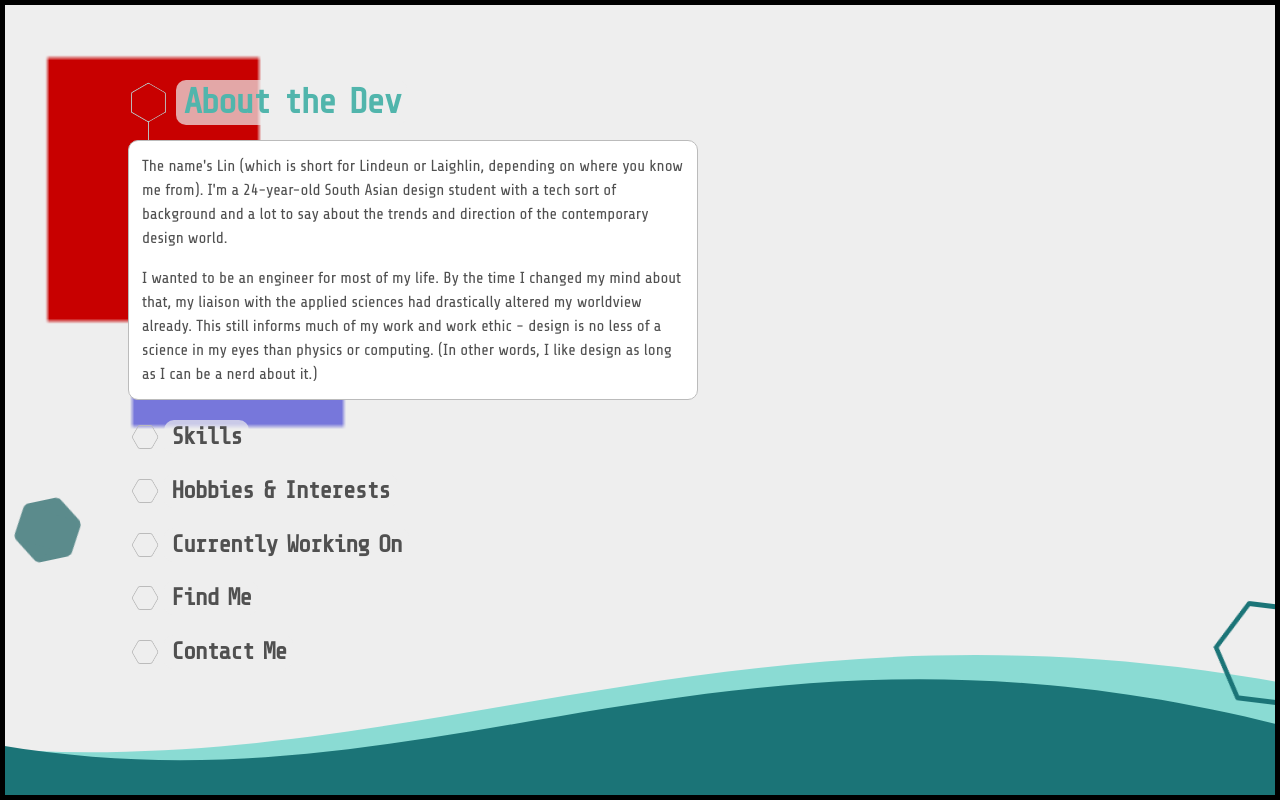
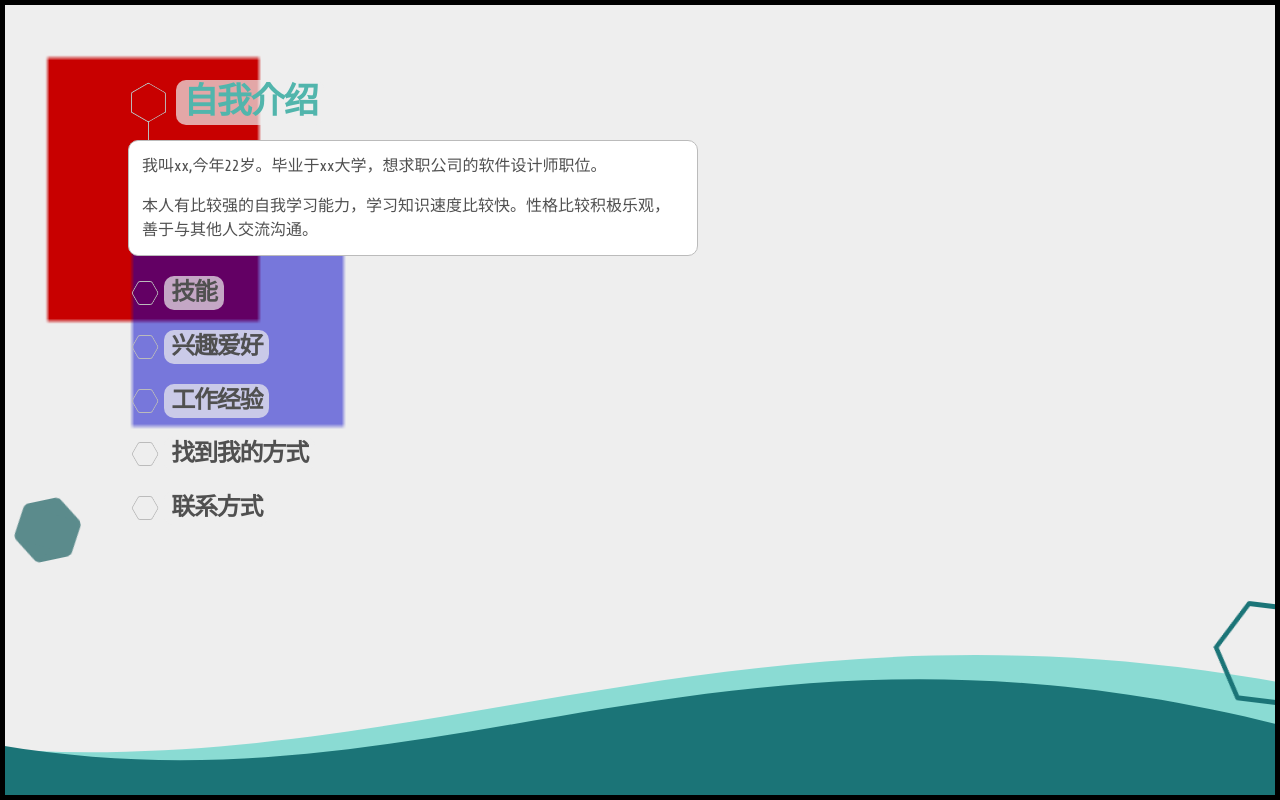
Before and after one commit to a2760336631/shixun, a Flask app: page / in a window 1280 px wide. Run offline with Flask 2, Linux system fonts and the light colour scheme.

Commit message:
代码改动描述

```diff
--- a/app.py
+++ b/app.py
@@ -11,13 +11,27 @@ import csv, re, operator
 app = Flask(__name__)
 
 person = {
-    'last_name' : '阮',
-    'first_name': '辉',
+    'last_name' : 'x',
+    'first_name': 'x',
     'address' : 'xx大学',
     'job': '软件工程师',
     'tel': '0000001',
     'email': '11111@qq.com.com',
+    'dev':'我叫xx,今年22岁。毕业于xx大学，想求职公司的软件设计师职位。',
     'description' : '本人有比较强的自我学习能力，学习知识速度比较快。性格比较积极乐观，善于与其他人交流沟通。',
+    'skill':'精通面向对象编程和计算相关的数学。精通java和python,学习过对Android方面的开发',
+    'interests1':'小型独立编码项目（半专业）,音乐,视频,大型多人在线游戏。',
+    'work':'一个Android的无障碍应用程序，一个我随意使用的博客平台的桌面主题，以及一个摄影项目，详细描述了城市环境中自然和人工的相互作用。',
+    'contact':[
+        {
+            'way':'电话',
+            'lk':'111111'
+        },
+        {
+            'way':'邮箱',
+            'lk':'2222@qq.com'
+        }
+    ],
     'social_media' : [
         {
             'link': 'https://www.facebook.com/',
@@ -40,19 +54,19 @@ person = {
     'experiences' : [
         {
             'title' : 'python爬虫',
-            'company': '王元平国际有限公司',
+            'company': 'xx国际有限公司',
             'description' : '对网页的视频信息进去爬取，并对爬取的数据进行分析，查看热门视频数据与什么相关.',
             'timeframe' : 'July 2018 - November 2019'
         },
         {
             'title' : '购物商城',
-            'company': '王元平国际有限公司',
+            'company': 'xx国际有限公司',
             'description' : '添加登录注册系统和商品添加 ',
             'timeframe' : 'February 2017 - Present'
         },
         {
             'title' : '购票系统',
-            'company': '王元平国际有限公司',
+            'company': 'xx国际有限公司',
             'description' : '添加购票信息和对机票的添加删除',
             'timeframe' : 'October 2015 - October 2016'
         }
--- a/templates/index1.html
+++ b/templates/index1.html
@@ -20,42 +20,54 @@
     <canvas id="bg"></canvas>
     <main id="content">
         <h1>
-            <div class="hex moved"></div><span>About the Dev</span></h1>
+            <div class="hex moved"></div><span>自我介绍</span></h1>
         <div class="subtext" id="main">
-            <p>The name's Lin (which is short for Lindeun or Laighlin, depending on where you know me from). I'm a 24-year-old South Asian design student with a tech sort of background and a lot to say about the trends and direction of the contemporary design
-                world.</p>
-            <p>I wanted to be an engineer for most of my life. By the time I changed my mind about that, my liaison with the applied sciences had drastically altered my worldview already. This still informs much of my work and work ethic - design is no less
-                of a science in my eyes than physics or computing. (In other words, I like design as long as I can be a nerd about it.)</p>
+            <p>{{ person.dev }}</p>
+            <p>{{ person.description }}</p>
         </div>
         <h2>
-            <div class="hex"></div><span>Skills</span></h2>
+            <div class="hex"></div><span>技能</span></h2>
         <div class="subtext coll">
-            A good grasp of object-oriented programming and computing-related math as a whole. Proficient in CSS3 and HTML5; making significant inroads into JavaScript and JQuery. Adobe Illustrator is both enjoyable for me and putty in my hands. <i>Putty.</i>            In addition to my knowledge of coding, I also speak five human languages and am in the process of learning a few more.
+            {{ person.skill }}
         </div>
         <h2>
-            <div class="hex"></div><span>Hobbies & Interests</span></h2>
+            <div class="hex"></div><span>兴趣爱好</span></h2>
         <div class="subtext coll">
-            Small indie coding projects (semi-professionally). Music (unprofessionally). Massively multiplayer online games (clumsily). Cooking (hungrily).
+            {{ person.interests1}}
         </div>
         <h2>
-            <div class="hex"></div><span>Currently Working On</span></h2>
+            <div class="hex"></div><span>工作经验</span></h2>
         <div class="subtext coll">
-            An accessibility app for Android, a couple of desktop themes for a blogging platform I casually use, and a photography project detailing the interplay of natural and artifical in urban environments.
+             {% for experience in person.experiences %}
+                <div class="item">
+                    <div class="meta">
+                        <div class="upper-row">
+                            <h3 class="job-title">{{ experience.title }}</h3>
+                            <div class="time">{{ experience.timeframe }}</div>
+                        </div><!--//upper-row-->
+                        <div class="company">{{ experience.company }}</div>
+                    </div><!--//meta-->
+                    <div class="details">
+                        <p>{{ experience.description }}</p>
+                    </div><!--//details-->
+                </div><!--//item-->
+                {% endfor %}
         </div>
 
         <h2>
-            <div class="hex"></div><span>Find Me</span></h2>
+            <div class="hex"></div><span>找到我的方式</span></h2>
         <div class="subtext coll">
-            <a>Twitter</a> | <a>Tumblr</a> | <a>Codepen</a> | <a>Behance</a>
+            <a>QQ</a> | <a>微信</a>
         </div>
 
         <h2>
-            <div class="hex"></div><span>Contact Me</span></h2>
+
+            <div class="hex"></div><span>联系方式</span></h2>
         <div class="subtext coll">
             <ul>
-                <li>Phone: +12 345 678 90</li>
-                <li>E-mail: <a>lindeun@yahoo.com</a></li>
-                <li>Discord: <a>Laighlin#0371</a></li>
+             {% for contact1 in person.contact %}
+                <li> {{ contact1.way}}: {{ contact1.lk}}</li>
+             {% endfor %}
             </ul>
         </div>
     </main>
```
